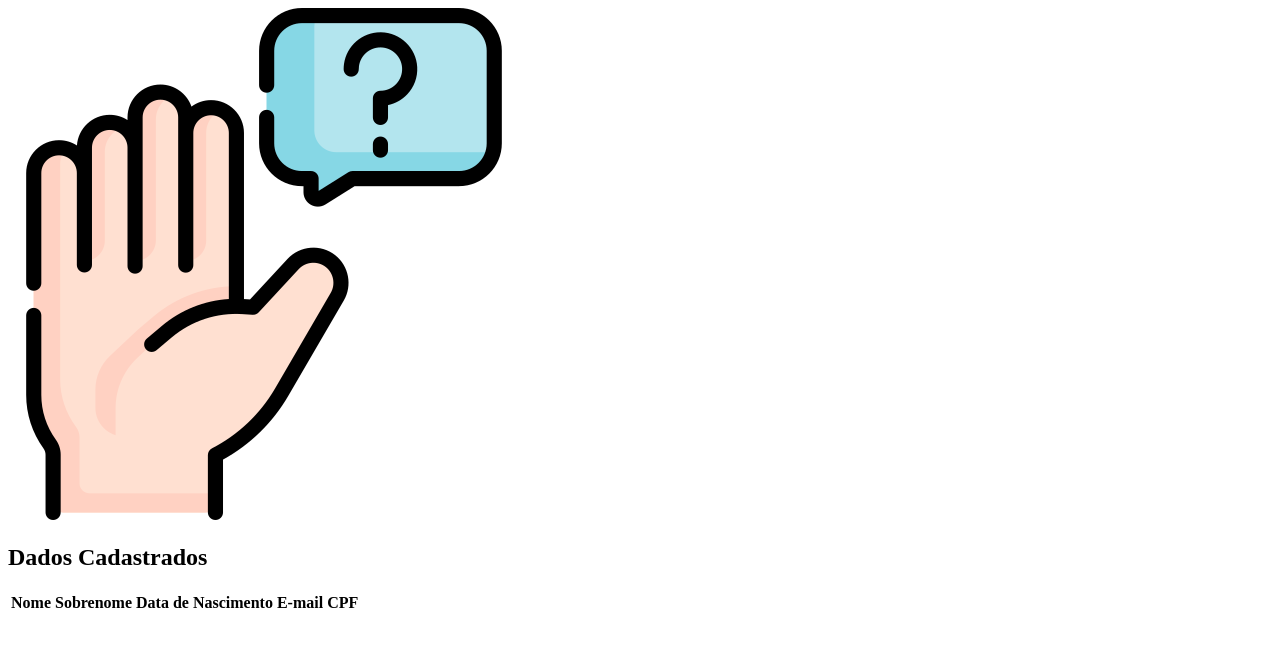
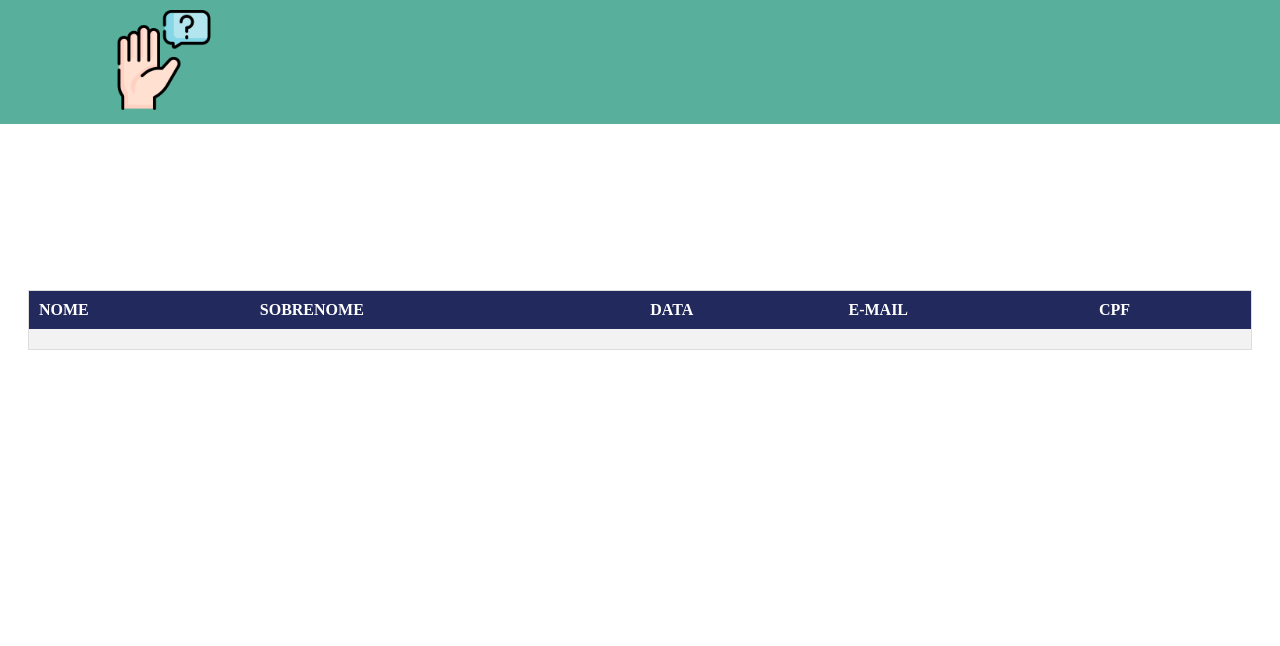
Before and after one commit to AccessRegistry/FrontEnd---Angular, an Angular app in the folder egsSistemas/: page /exibicao in a window 1280 px wide. Shown: the top 646 px of the page. Built offline with nearby package versions, Linux system fonts and the light colour scheme.

Commit message:
[feat] adicionando estilização da tabela de cadastro

```diff
--- a/egsSistemas/src/app/exibicao/exibicao.component.css
+++ b/egsSistemas/src/app/exibicao/exibicao.component.css
@@ -0,0 +1,66 @@
+.header-bar {
+  display: flex;
+  justify-content: space-between;
+  align-items: center;
+  background-color: #58af9b;
+  padding: 10px;
+  margin: 0;
+  position: fixed;
+  top: 0;
+  left: 0;
+  width: 100%;
+  z-index: 999;
+}
+
+.logo img {
+  cursor: pointer;
+  margin-right: 20px;
+  margin-left: 20px;
+  padding-left: 60%;
+}
+
+.title {
+  text-align: right;
+  flex-grow: 1;
+}
+
+.title h2 {
+  color: white;
+  margin: 0;
+  padding-right: 15%;
+}
+
+.container {
+  margin-top: 250px;
+  padding: 20px;
+}
+
+/* estilização da tabela */
+.table {
+  margin-top: 20px;
+}
+
+table {
+  width: 100%;
+  border-collapse: collapse;
+  border: 1px solid #ddd;
+  background-color: white;
+}
+
+th, td {
+  padding: 10px;
+  text-align: left;
+}
+
+th {
+  background-color: #22295c;
+  color: white;
+}
+
+tr:nth-child(even) {
+  background-color: #f2f2f2;
+}
+
+tr:hover {
+  background-color: #e0e0e0;
+}
--- a/egsSistemas/src/app/exibicao/exibicao.component.html
+++ b/egsSistemas/src/app/exibicao/exibicao.component.html
@@ -1,15 +1,21 @@
+<header class="header-bar">
+  <div class="logo" (click)="voltarTelaHome()">
+    <img src="../../assets/logo.png" alt="Logo da Empresa" height="100" >
+  </div>
+
+  <div class="title">
+    <h2>{{ dados.nome }} {{ dados.sobrenome }}</h2>
+  </div>
+</header>
+
 <div class="container">
-  <div class="logo">
-    <img src="../../assets/logo.png" alt="Logo da Empresa">
-  </div>
   <div class="table">
-    <h2>Dados Cadastrados</h2>
     <table>
       <tr>
-        <th>Nome</th>
-        <th>Sobrenome</th>
-        <th>Data de Nascimento</th>
-        <th>E-mail</th>
+        <th>NOME</th>
+        <th>SOBRENOME</th>
+        <th>DATA</th>
+        <th>E-MAIL</th>
         <th>CPF</th>
       </tr>
       <tr>
--- a/egsSistemas/src/app/exibicao/exibicao.component.ts
+++ b/egsSistemas/src/app/exibicao/exibicao.component.ts
@@ -1,5 +1,5 @@
 import { Component, OnInit } from '@angular/core';
-import { ActivatedRoute } from '@angular/router';
+import { ActivatedRoute, Router  } from '@angular/router';
 
 @Component({
   selector: 'app-exibicao',
@@ -9,11 +9,15 @@ import { ActivatedRoute } from '@angular/router';
 export class ExibicaoComponent implements OnInit {
   dados: any;
 
-  constructor(private route: ActivatedRoute) {}
+  constructor(private route: ActivatedRoute, private router: Router) {}
 
   ngOnInit() {
     this.route.queryParams.subscribe(params => {
       this.dados = params;
     });
   }
+
+  voltarTelaHome() {
+    this.router.navigate(['/cadastro']);
+  }
 }
```
